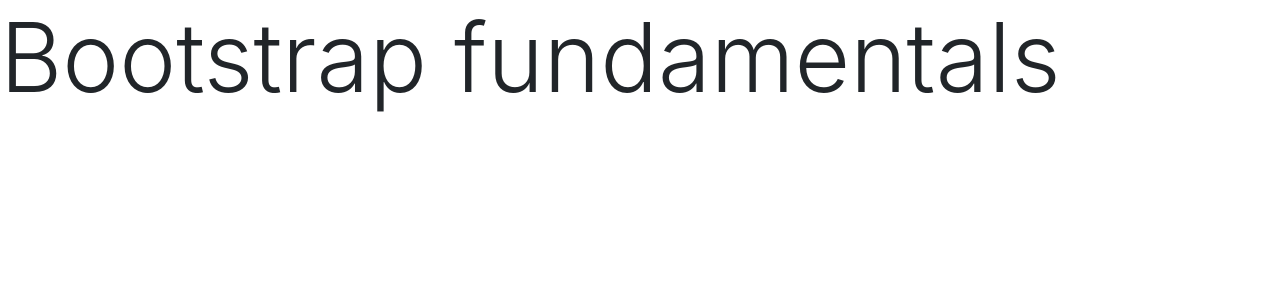
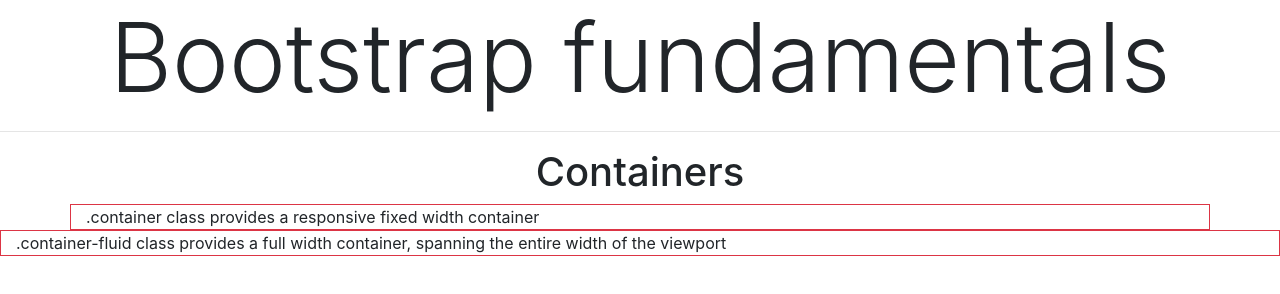
Before and after one commit to 1313Ben/bootstrap-fundamentals, a plain HTML site: page index.html in a window 1280 px wide. Drawn offline with nearby package versions, Linux system fonts and the light colour scheme.

Commit message:
Containers

```diff
--- a/index.html
+++ b/index.html
@@ -8,7 +8,11 @@
   <link rel="stylesheet" href="./node_modules/bootstrap/dist/css/bootstrap.min.css">
 </head>
 <body>
-  <div class="display-1">Bootstrap fundamentals</div>
+  <div class="display-1 text-center">Bootstrap fundamentals</div>
+<hr>
+  <h1 class="text-center">Containers</h1>
+<div class="container border border-danger">.container class provides a responsive fixed width container </div>
+<div class="container-fluid border border-danger">.container-fluid class provides a full width container, spanning the entire width of the viewport </div>
 
 
   <script src="https://cdn.jsdelivr.net/npm/bootstrap@5.2.3/dist/js/bootstrap.bundle.min.js"
```
Also changed, not shown: 1 other file.
